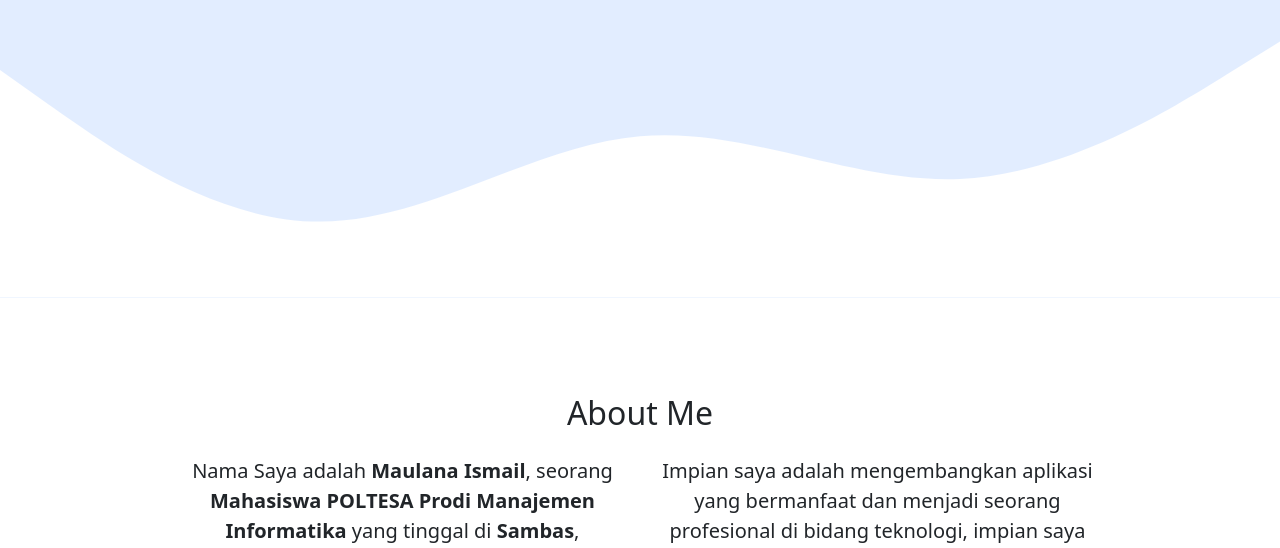
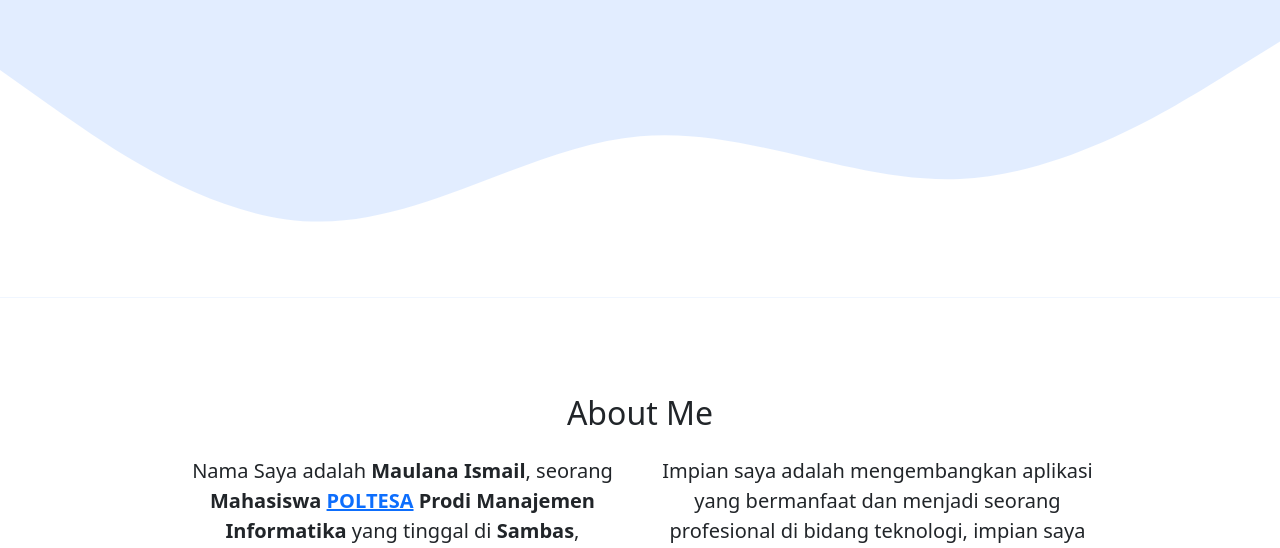
Before and after one commit to Lanx6/maulana.github.io, a plain HTML site: page index.html in a window 1280 px wide. Shown: the part 404-952 px from the top of the page. Drawn offline with nearby package versions, Linux system fonts and the light colour scheme.

Commit message:
mengubah isi web

```diff
--- a/index.html
+++ b/index.html
@@ -71,7 +71,7 @@
         <div class="row justify-content-center fs-5 text-center">
           <div class="col-md-5">
             <p>
-              Nama Saya adalah <strong>Maulana Ismail</strong>, seorang <strong>Mahasiswa POLTESA Prodi Manajemen Informatika</strong> yang tinggal di <strong>Sambas</strong>, <strong>Kalimantan Barat</strong>. Saya memiliki minat dalam
+              Nama Saya adalah <strong>Maulana Ismail</strong>, seorang <strong>Mahasiswa <a href="https://poltesa.ac.id/">POLTESA</a> Prodi Manajemen Informatika</strong> yang tinggal di <strong>Sambas</strong>, <strong>Kalimantan Barat</strong>. Saya memiliki minat dalam
               pemrograman. Di waktu luang, saya suka mendengarkan musik, menonton Video, bermain game, dan Berolahraga Terutama Sepakbola.
             </p>
           </div>
```
